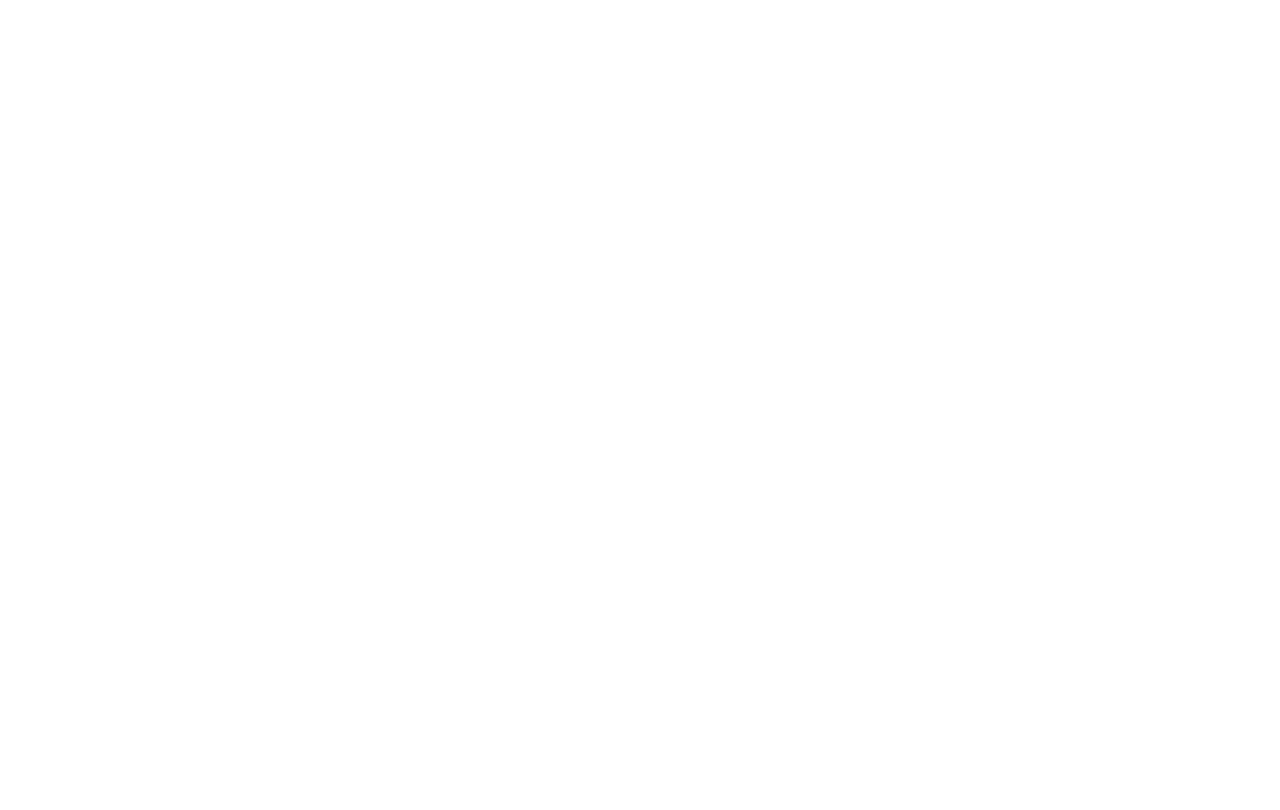
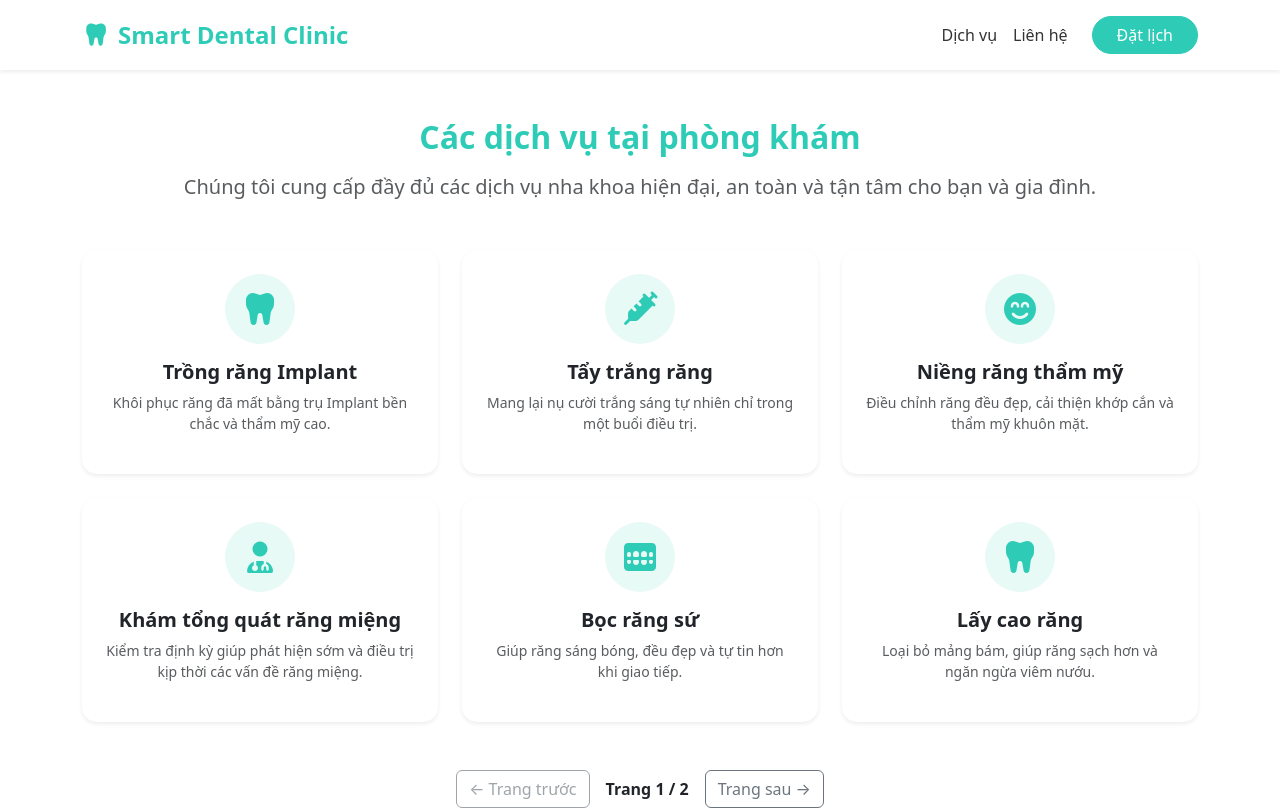
Before and after one commit to HE163201-TruongVietHoang/SmartDentalServiceManager, a React (Create React App) app in the folder front-end/: page /service in a window 1280 px wide. Before the commit this address had no page. Shown: the top 810 px of the page. Built offline with nearby package versions, Linux system fonts and the light colour scheme.

Commit message:
update service page

```diff
--- a/front-end/src/App.js
+++ b/front-end/src/App.js
@@ -14,6 +14,7 @@ import Examination from "./components/doctor/Examination";
 import Prescription from "./components/doctor/PrescribeMedication";
 import DiagnosisPlan from "./components/doctor/DiagnosisPlan";
 import TreatmentProgress from "./components/doctor/TreatmentProgress";
+import ServicesPage from "./pages/Service/Service";
 
 // 🔐 Trang đăng nhập / đăng ký
 import SignIn from "./pages/Account/SignIn";
@@ -37,6 +38,9 @@ function App() {
         <Route path="/doctor/diagnosis" element={<DiagnosisPlan />} />
         <Route path="/doctor/progress" element={<TreatmentProgress />} />
 
+        {/* Trang Home */}
+        <Route path="/service" element={<ServicesPage />} />
+
         {/* 🔑 Trang tài khoản */}
         <Route path="/signin" element={<SignIn />} />
         <Route path="/signup" element={<SignUp />} />
--- a/front-end/src/components/home/Header/Header.js
+++ b/front-end/src/components/home/Header/Header.js
@@ -87,8 +87,18 @@
 // export default Header;
 
 import React from "react";
+import { useNavigate } from "react-router-dom";
 
 export default function Header() {
+  const navigate = useNavigate();
+
+  const handleScroll = (sectionId) => {
+    const section = document.getElementById(sectionId);
+    if (section) {
+      section.scrollIntoView({ behavior: "smooth" });
+    }
+  };
+
   return (
     <nav
       className="navbar navbar-expand-lg navbar-light bg-white sticky-top shadow-sm"
@@ -97,7 +107,7 @@ export default function Header() {
       <div className="container-lg">
         <a
           className="navbar-brand fw-bold fs-4 d-flex align-items-center"
-          href="#home"
+          href="/"
           style={{ color: "#2ECCB6", textDecoration: "none" }}
         >
           <i
@@ -121,23 +131,53 @@ export default function Header() {
 
         <div className="collapse navbar-collapse" id="navbarNav">
           <ul className="navbar-nav ms-auto">
-            {["Dịch vụ", "Về chúng tôi", "Liên hệ"].map((item, i) => (
-              <li key={i} className="nav-item">
+            <li className="nav-item">
+              <a
+                className="nav-link"
+                href="/service"
+                // onClick={(e) => {
+                //   e.preventDefault();
+                //   handleScroll("services"); // Cuộn đến section dịch vụ
+                // }}
+                style={{ color: "#333", fontWeight: 500 }}
+                onMouseEnter={(e) => (e.target.style.color = "#2ECCB6")}
+                onMouseLeave={(e) => (e.target.style.color = "#333")}
+              >
+                Dịch vụ
+              </a>
+            </li>
+
+            {/* <li className="nav-item">
               <a
                 className="nav-link"
                 href="#"
-                  style={{
-                    color: "#333",
-                    fontWeight: 500,
-                    transition: "color 0.3s",
+                onClick={(e) => {
+                  e.preventDefault();
+                  handleScroll("about"); // Cuộn đến section "Về chúng tôi"
                 }}
+                style={{ color: "#333", fontWeight: 500 }}
                 onMouseEnter={(e) => (e.target.style.color = "#2ECCB6")}
                 onMouseLeave={(e) => (e.target.style.color = "#333")}
               >
-                  {item}
+                Về chúng tôi
+              </a>
+            </li> */}
+
+            <li className="nav-item">
+              <a
+                className="nav-link"
+                href="#"
+                onClick={(e) => {
+                  e.preventDefault();
+                  handleScroll("contact"); // Cuộn đến phần liên hệ
+                }}
+                style={{ color: "#333", fontWeight: 500 }}
+                onMouseEnter={(e) => (e.target.style.color = "#2ECCB6")}
+                onMouseLeave={(e) => (e.target.style.color = "#333")}
+              >
+                Liên hệ
               </a>
             </li>
-            ))}
           </ul>
 
           <button
@@ -149,6 +189,7 @@ export default function Header() {
               color: "#fff",
               fontWeight: "500",
             }}
+            onClick={() => navigate("/signin")}
           >
             Đặt lịch
           </button>
--- a/front-end/src/index.css
+++ b/front-end/src/index.css
@@ -31,4 +31,9 @@ nav .active li {
 .scrollbar-hide::-webkit-scrollbar {
   display: none;
 }
+
+html {
+  scroll-padding-top: 90px; /* chừa khoảng trống bằng chiều cao navbar */
+  scroll-behavior: smooth; /* cuộn mượt */
+}
 /* ============= NavLink active End here ================ */
--- /dev/null
+++ b/front-end/src/pages/Service/Service.js
@@ -0,0 +1,173 @@
+// src/pages/ServicesPage.jsx
+import React, { useState } from "react";
+import Header from "../../components/home/Header/Header";
+import Footer from "../../components/home/Footer/Footer";
+
+export default function ServicesPage() {
+  const services = [
+    {
+      icon: "fa-tooth",
+      title: "Trồng răng Implant",
+      desc: "Khôi phục răng đã mất bằng trụ Implant bền chắc và thẩm mỹ cao.",
+    },
+    {
+      icon: "fa-syringe",
+      title: "Tẩy trắng răng",
+      desc: "Mang lại nụ cười trắng sáng tự nhiên chỉ trong một buổi điều trị.",
+    },
+    {
+      icon: "fa-smile-beam",
+      title: "Niềng răng thẩm mỹ",
+      desc: "Điều chỉnh răng đều đẹp, cải thiện khớp cắn và thẩm mỹ khuôn mặt.",
+    },
+    {
+      icon: "fa-user-md",
+      title: "Khám tổng quát răng miệng",
+      desc: "Kiểm tra định kỳ giúp phát hiện sớm và điều trị kịp thời các vấn đề răng miệng.",
+    },
+    {
+      icon: "fa-teeth",
+      title: "Bọc răng sứ",
+      desc: "Giúp răng sáng bóng, đều đẹp và tự tin hơn khi giao tiếp.",
+    },
+    {
+      icon: "fa-tooth",
+      title: "Lấy cao răng",
+      desc: "Loại bỏ mảng bám, giúp răng sạch hơn và ngăn ngừa viêm nướu.",
+    },
+    {
+      icon: "fa-teeth-open",
+      title: "Trám răng thẩm mỹ",
+      desc: "Phục hồi răng sâu hoặc sứt mẻ bằng vật liệu composite tự nhiên.",
+    },
+    {
+      icon: "fa-tooth",
+      title: "Nhổ răng không đau",
+      desc: "Ứng dụng công nghệ gây tê hiện đại, an toàn và nhẹ nhàng cho bệnh nhân.",
+    },
+    {
+      icon: "fa-tooth",
+      title: "Điều trị tủy răng",
+      desc: "Loại bỏ tủy bị viêm nhiễm, bảo tồn cấu trúc răng thật tối đa.",
+    },
+    {
+      icon: "fa-x-ray",
+      title: "Chụp X-quang răng",
+      desc: "Chẩn đoán chính xác tình trạng răng miệng bằng máy X-quang kỹ thuật số.",
+    },
+    {
+      icon: "fa-tooth",
+      title: "Cạo vôi và đánh bóng răng",
+      desc: "Làm sạch mảng bám, mang lại hơi thở thơm mát và nụ cười tươi sáng.",
+    },
+    {
+      icon: "fa-tooth",
+      title: "Hàm tháo lắp",
+      desc: "Giải pháp tiết kiệm thay thế răng mất, dễ dàng tháo lắp và vệ sinh.",
+    },
+  ];
+
+  // ---- Pagination logic ----
+  const [currentPage, setCurrentPage] = useState(1);
+  const servicesPerPage = 6;
+  const totalPages = Math.ceil(services.length / servicesPerPage);
+
+  const indexOfLastService = currentPage * servicesPerPage;
+  const indexOfFirstService = indexOfLastService - servicesPerPage;
+  const currentServices = services.slice(
+    indexOfFirstService,
+    indexOfLastService
+  );
+
+  const handleNext = () => {
+    if (currentPage < totalPages) setCurrentPage(currentPage + 1);
+  };
+
+  const handlePrev = () => {
+    if (currentPage > 1) setCurrentPage(currentPage - 1);
+  };
+
+  return (
+    <div>
+      <Header />
+      <section className="py-5" style={{ backgroundColor: "#fff" }}>
+        <div className="container-lg">
+          <div className="text-center mb-5">
+            <h2 className="fw-bold mb-3" style={{ color: "#2ECCB6" }}>
+              Các dịch vụ tại phòng khám
+            </h2>
+            <p className="text-muted lead">
+              Chúng tôi cung cấp đầy đủ các dịch vụ nha khoa hiện đại, an toàn
+              và tận tâm cho bạn và gia đình.
+            </p>
+          </div>
+
+          {/* Cards */}
+          <div className="row g-4">
+            {currentServices.map((s, i) => (
+              <div key={i} className="col-md-6 col-lg-4">
+                <div
+                  className="card border-0 shadow-sm h-100 text-center p-4"
+                  style={{
+                    borderRadius: "15px",
+                    transition: "transform 0.3s ease, box-shadow 0.3s ease",
+                  }}
+                  onMouseEnter={(e) => {
+                    e.currentTarget.style.transform = "translateY(-5px)";
+                    e.currentTarget.style.boxShadow =
+                      "0 8px 20px rgba(46, 204, 182, 0.3)";
+                  }}
+                  onMouseLeave={(e) => {
+                    e.currentTarget.style.transform = "translateY(0)";
+                    e.currentTarget.style.boxShadow =
+                      "0 4px 12px rgba(0,0,0,0.05)";
+                  }}
+                >
+                  <div
+                    className="d-flex align-items-center justify-content-center mb-3"
+                    style={{
+                      width: "70px",
+                      height: "70px",
+                      margin: "0 auto",
+                      borderRadius: "50%",
+                      backgroundColor: "#E8FAF6",
+                    }}
+                  >
+                    <i
+                      className={`fa-solid ${s.icon}`}
+                      style={{ color: "#2ECCB6", fontSize: "2rem" }}
+                    ></i>
+                  </div>
+                  <h5 className="fw-bold mb-2">{s.title}</h5>
+                  <p className="text-muted small">{s.desc}</p>
+                </div>
+              </div>
+            ))}
+          </div>
+
+          {/* Pagination buttons */}
+          <div className="d-flex justify-content-center align-items-center mt-5">
+            <button
+              className="btn btn-outline-secondary me-3"
+              onClick={handlePrev}
+              disabled={currentPage === 1}
+            >
+              ← Trang trước
+            </button>
+            <span className="fw-semibold">
+              Trang {currentPage} / {totalPages}
+            </span>
+            <button
+              className="btn btn-outline-secondary ms-3"
+              onClick={handleNext}
+              disabled={currentPage === totalPages}
+            >
+              Trang sau →
+            </button>
+          </div>
+        </div>
+      </section>
+      <Footer />
+    </div>
+  );
+}
```
Lines whose indentation alone changed are shown as unchanged.
